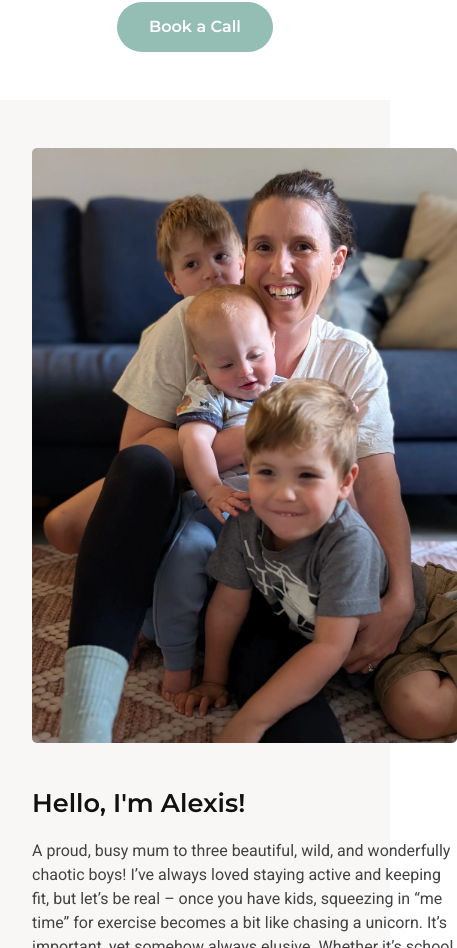
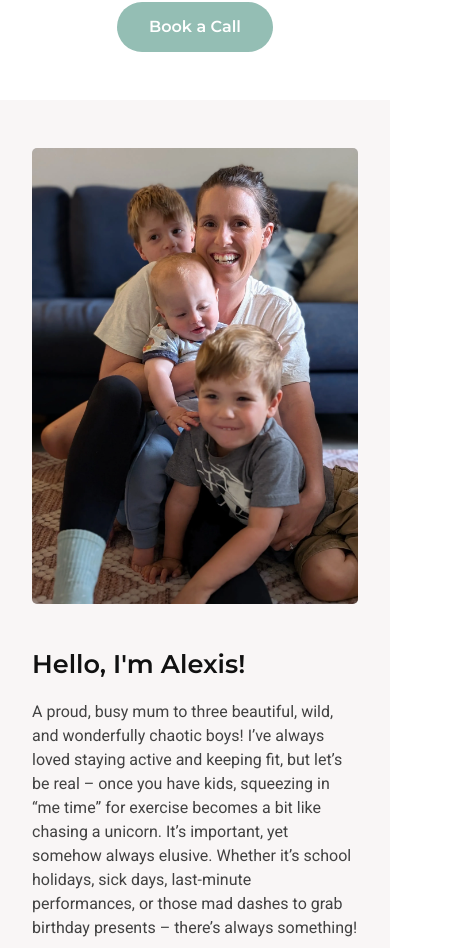
Before and after one commit to pmullen/movetopilates, a Nuxt app: page / in a window 390 px wide. Shown: the part 1240-2188 px from the top of the page, 457 px wide, since content can reach past the window. Built offline with nearby package versions, Linux system fonts and the light colour scheme.

Commit message:
Update to image sizing on mobile

```diff
--- a/pages/index.vue
+++ b/pages/index.vue
@@ -160,6 +160,11 @@
   .image-profile {
     min-width: 425px;
     max-width: 425px;
+
+    @media only screen and (max-width: 960px) {
+      max-width: 100%;
+      min-width: auto;
+    }
   }
 
   .button-cta {
```
